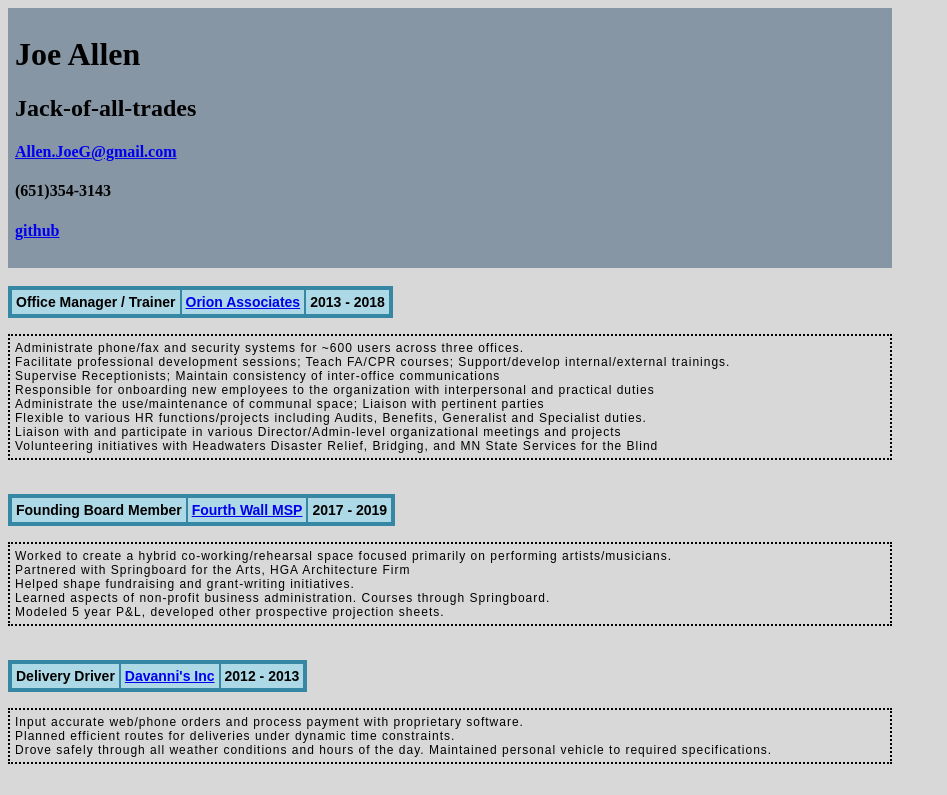
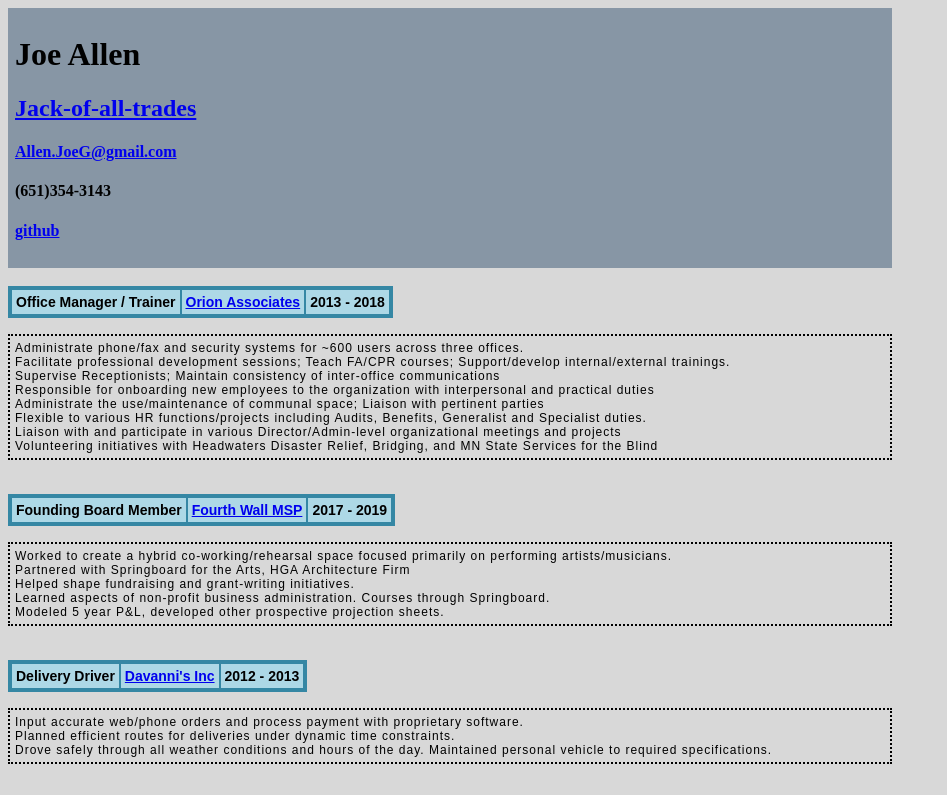
Before and after one commit to AllenJoeG/AllenJoeG.github.io, a plain HTML site: page index.html in a window 1280 px wide. Shown: the top 795 px of the page, without its empty margins (0-947 px from the left). Drawn offline with Linux system fonts and the light colour scheme.

Commit message:
Update index.html

```diff
--- a/index.html
+++ b/index.html
@@ -10,7 +10,7 @@
   <div class="contact">
     <img src href="Joe Allen Headshot1color.jpg" id="headshot">
     <h1>Joe Allen</h1>
-    <h2>Jack-of-all-trades</h2>
+    <h2><a href="https://www.linkedin.com/in/joe-allen-37459564" target="_blank">Jack-of-all-trades</a></h2>
     <h4><a href="mailto:Allen.JoeG@gmail.com" target="_blank">Allen.JoeG@gmail.com</a></h4>
     <h4>(651)354-3143</h4>
     <h4><a href="https://github.com/AllenJoeG" target="_blank">github</a></h4>
```
